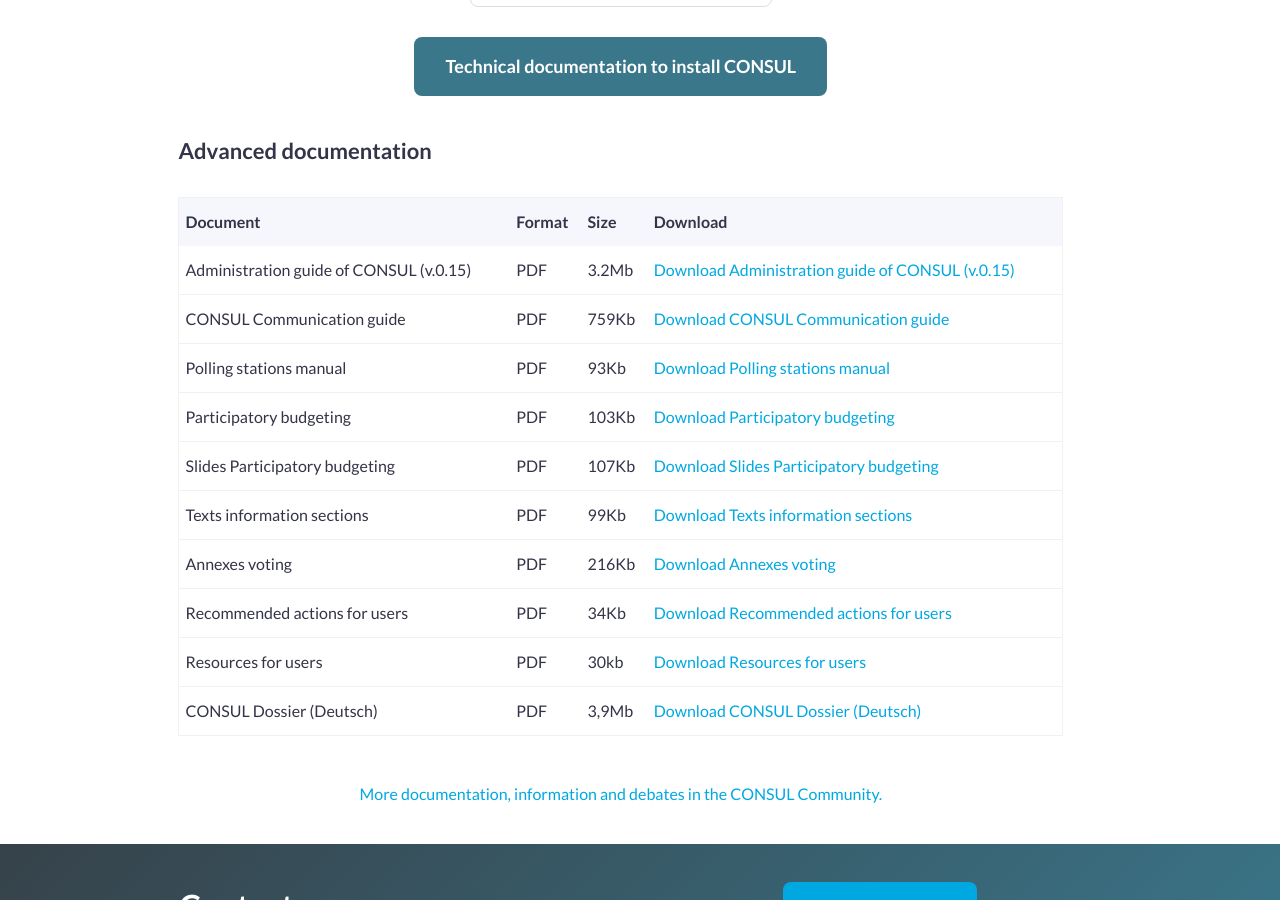
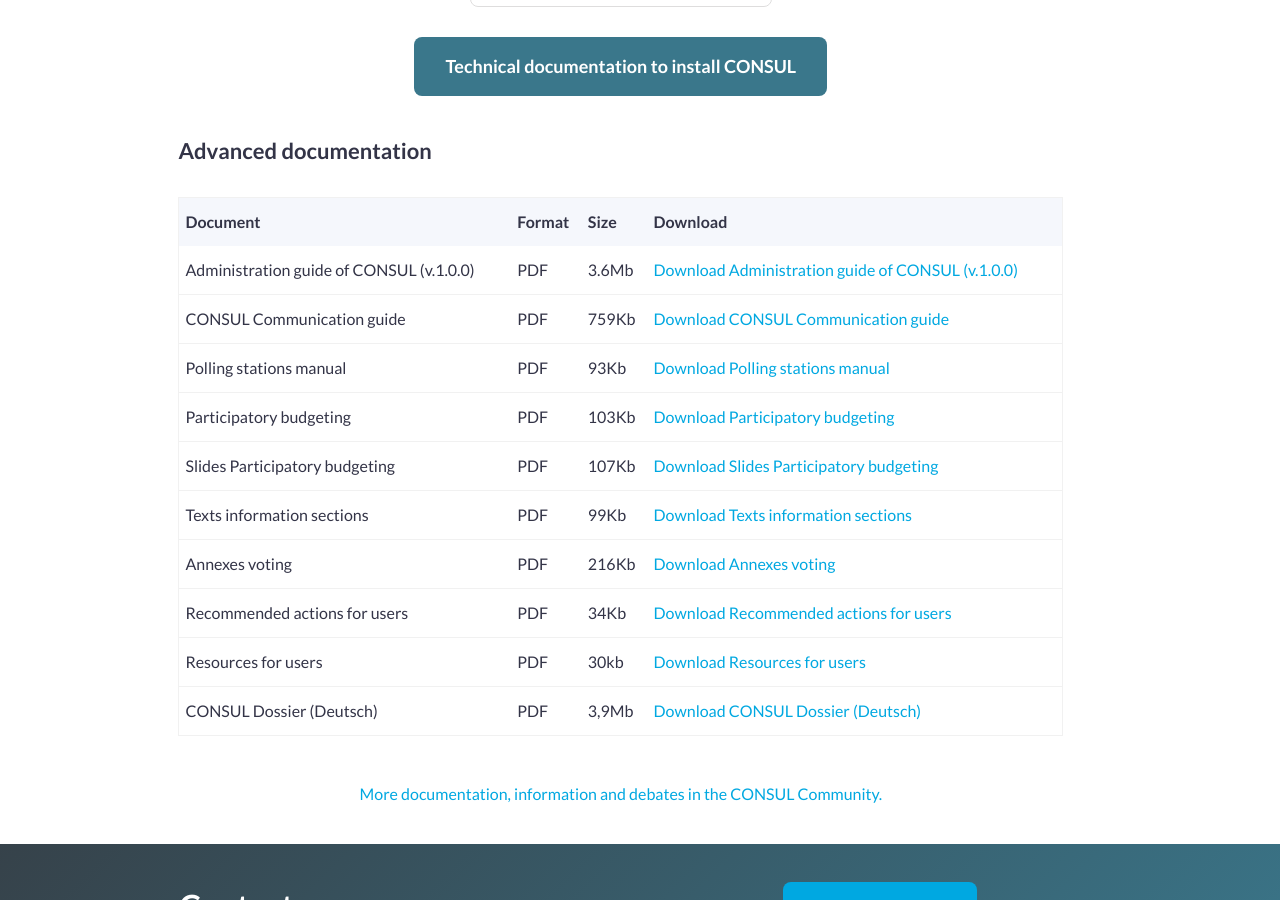
Before and after one commit to consuldemocracy/website, a Jekyll site: the page built from en/index.html, in a window 1280 px wide and 900 px high, scrolled down 6726 px. Built offline with Jekyll 4.4.1, drawn with Linux system fonts in a browser that asks for light colours.

Commit message:
Update administration guide docs to version 1.0.0

```diff
--- a/_data/i18n/en.yml
+++ b/_data/i18n/en.yml
@@ -259,7 +259,7 @@
   brochure: "Download CONSUL Executive Dossier"
   use_guide: "Download CONSUL Use Guide (v.0.16)"
   use_guide_size: "5.1MB"
-  administration_guide: "Administration guide of CONSUL (v.0.15)"
+  administration_guide: "Administration guide of CONSUL (v.1.0.0)"
   communication_guide: "CONSUL Communication guide"
   polling_stations_manual: "Polling stations manual"
   texts_information_sections: "Texts information sections"
@@ -267,12 +267,12 @@
   participatory_budgeting: "Participatory budgeting"
   slides_participatory_budgeting: "Slides Participatory budgeting"
   use_guide_docx: "CONSUL Use Guide (v.0.16)"
-  administration_guide_doc: "Administration guide of CONSUL (v.0.15)"
+  administration_guide_doc: "Administration guide of CONSUL (v.1.0.0)"
   communication_guide_doc: "CONSUL Communication guide"
   recommended_actions_for_users: "Recommended actions for users"
   resources_for_users: "Resources for users"
   size:
-    administration_guide: "3.2Mb"
+    administration_guide: "3.6Mb"
     communication_guide: "759Kb"
     polling_stations_manual: "93Kb"
     texts_information_sections: "99Kb"
@@ -280,7 +280,7 @@
     participatory_budgeting: "103Kb"
     slides_participatory_budgeting: "107Kb"
     use_guide_docx: "9.7Mb"
-    administration_guide_doc: "3.2Mb"
+    administration_guide_doc: "3.6Mb"
     communication_guide_doc: "803Kb"
     recommended_actions_for_users: "34Kb"
     resources_for_users: "30kb"
--- a/_data/i18n/es.yml
+++ b/_data/i18n/es.yml
@@ -259,7 +259,7 @@
   brochure: "Descargar Dossier Ejecutivo CONSUL"
   use_guide: "Descargar Guía de Uso de CONSUL (v.0.16)"
   use_guide_size: "7.1MB"
-  administration_guide: "Guía de Administración de CONSUL (v.0.15)"
+  administration_guide: "Guía de Administración de CONSUL (v.1.0.0)"
   communication_guide: "Guía de comunicación CONSUL"
   polling_stations_manual: "Manual mesas de votación"
   texts_information_sections: "Textos de las secciones de información"
@@ -267,12 +267,12 @@
   participatory_budgeting: "Presupuestos participativos"
   slides_participatory_budgeting: "Diapositivas Presupuestos participativos"
   use_guide_docx: "Guía de Uso de CONSUL (v.0.16)"
-  administration_guide_doc: "Guía de Administración de CONSUL (v.0.15)"
+  administration_guide_doc: "Guía de Administración de CONSUL (v.1.0.0)"
   communication_guide_doc: "Guía de comunicación CONSUL"
   recommended_actions_for_users: "Acciones recomendadas para usuarios"
   resources_for_users: "Recursos para usuarios"
   size:
-    administration_guide: "3.4Mb"
+    administration_guide: "3.8Mb"
     communication_guide: "744Kb"
     polling_stations_manual: "138Kb"
     texts_information_sections: "126Kb"
@@ -280,7 +280,7 @@
     participatory_budgeting: "152Kb"
     slides_participatory_budgeting: "154Kb"
     use_guide_docx: "13.9Mb"
-    administration_guide_doc: "3.4Mb"
+    administration_guide_doc: "3.7Mb"
     communication_guide_doc: "867Kb"
     recommended_actions_for_users: "68Kb"
     resources_for_users: "38kb"
```
Also changed, not shown: 4 other files.
